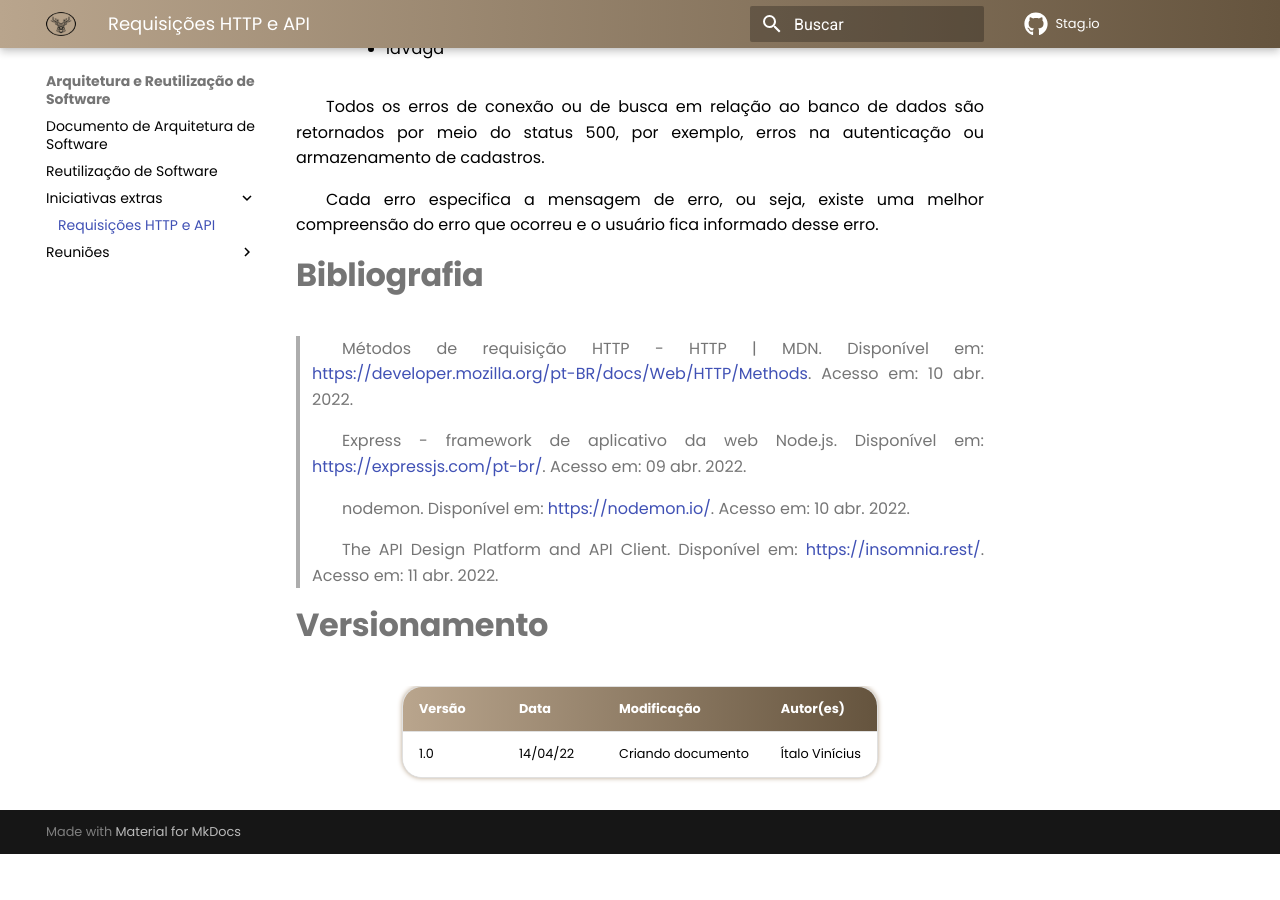
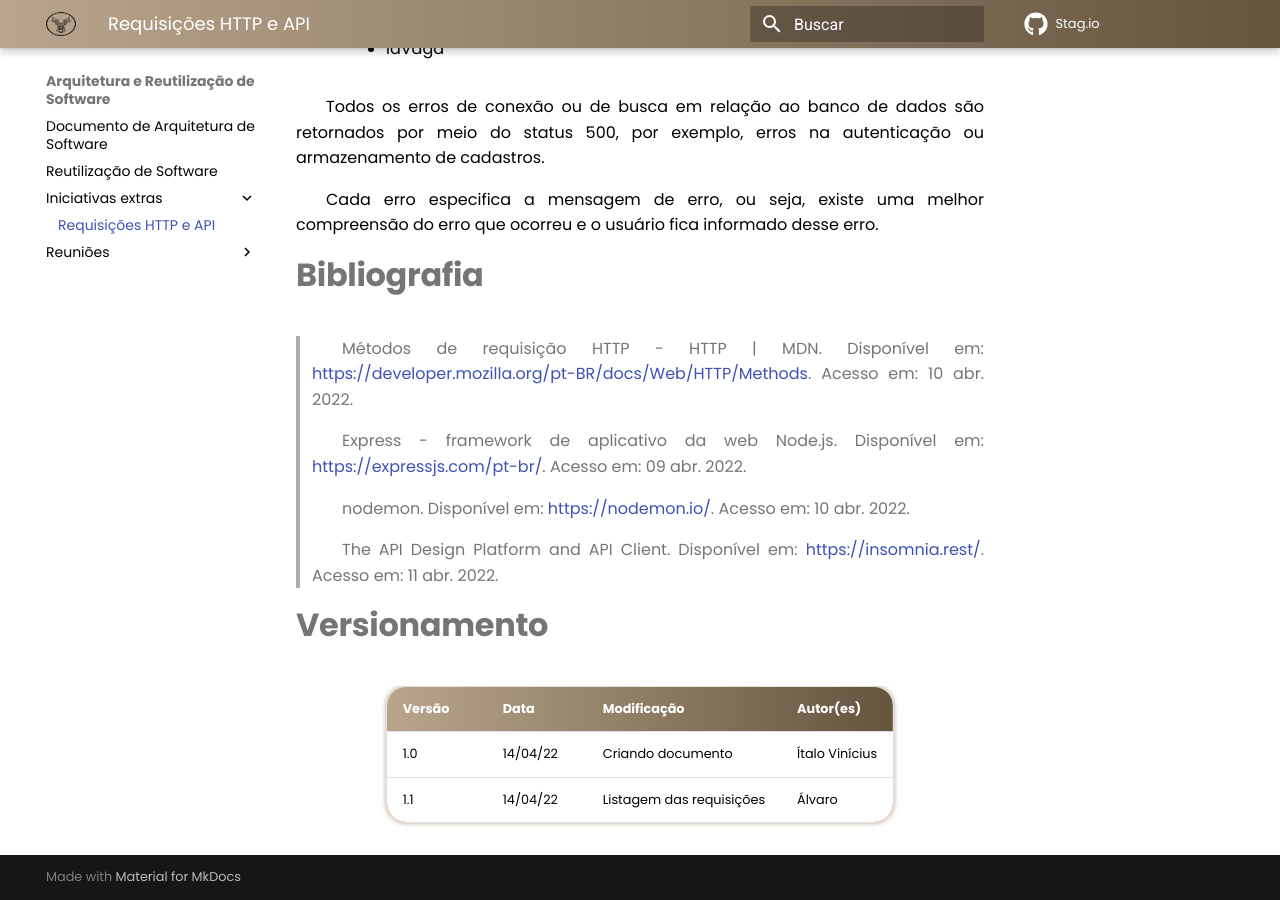
Before and after one commit to UnBArqDsw2021-2/2021.2_G3_stag.io, an MkDocs documentation site: the page built from docs/ArquiteturaEReutilizacao/IE/RequisicoesAPI.md, in a window 1280 px wide and 900 px high, scrolled down 3621 px. Built offline with MkDocs 1.6.1 and Material for MkDocs 9.7.7, drawn with Linux system fonts in a browser that asks for light colours; comment, search, counter and statistics services are not loaded; before the commit the page ends 4475 px from its top, so only the background shows below that.

Commit message:
Listagem das requisições
Co-authored-by: AlvaroLeles <alvaro.leles@hotmail.com>

```diff
--- a/docs/ArquiteturaEReutilizacao/IE/RequisicoesAPI.md
+++ b/docs/ArquiteturaEReutilizacao/IE/RequisicoesAPI.md
@@ -127,3 +127,4 @@ Cada erro especifica a mensagem de erro, ou seja, existe uma melhor compreensão
 Versão | Data | Modificação | Autor(es) |
 |--|--|--|--|
 |1.0|14/04/22|Criando documento| Ítalo Vinícius|
+|1.1|14/04/22|Listagem das requisições| Álvaro |
```
